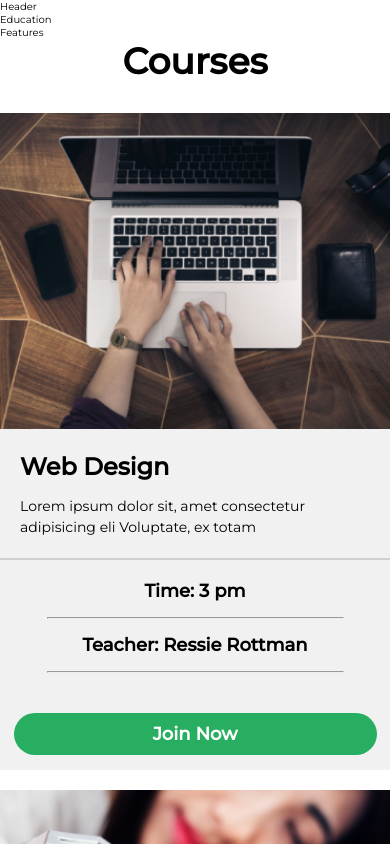
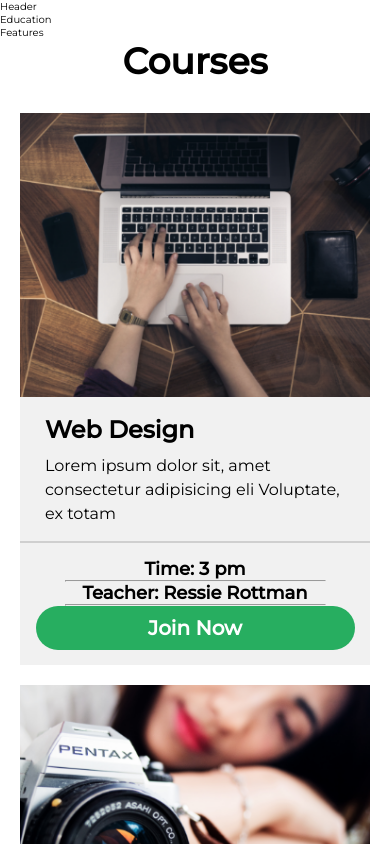
Before and after one commit to tatu7/education_project, a React (Create React App) app: page / in a window 390 px wide. Shown: the top 844 px of the page. Built offline with nearby package versions, Linux system fonts and the light colour scheme.

Commit message:
responsive finish

```diff
--- a/src/components/Courses/_courses.scss
+++ b/src/components/Courses/_courses.scss
@@ -1,7 +1,7 @@
+$breakpoint-phone: 390px;
+$breakpoint-lanscape: 1280px;
+$breakpoint-tablet: 790px;
 .courses {
-  $breakpoint-phone: 390px;
-  @media (max-width: $breakpoint-phone) {
-  }
   .title {
     font-size: 48px;
     font-weight: bold;
@@ -12,18 +12,28 @@
     }
   }
   .main {
-    display: grid;
-    grid-template-columns: 1fr 1fr 1fr;
+    display: flex;
     align-items: center;
-    width: 100%;
-    margin: 0 auto;
+    justify-content: center;
     gap: 30px;
     @media (max-width: $breakpoint-phone) {
+      display: grid;
       grid-template-columns: 1fr;
       gap: 20px;
     }
+    @media (max-width: $breakpoint-lanscape) {
+      display: flex;
+      flex-wrap: wrap;
+    }
     .course {
       background-color: #f1f1f1;
+      max-width: 385px;
+      @media (max-width: $breakpoint-tablet) {
+        max-width: 300px;
+      }
+      @media (max-width: $breakpoint-phone) {
+        max-width: 350px;
+      }
       .img {
         img {
           width: 100%;
@@ -40,10 +50,16 @@
           padding: 20px;
           gap: 15px;
         }
-
+        @media (max-width: $breakpoint-lanscape) {
+          padding: 15px 25px;
+          gap: 10px;
+        }
         .heading_secondary {
           font-size: 30px;
           font-weight: bold;
+          @media (max-width: $breakpoint-lanscape) {
+            font-size: 24px;
+          }
           @media (max-width: $breakpoint-phone) {
             font-size: 24px;
           }
@@ -53,6 +69,9 @@
           line-height: 1.5;
           @media (max-width: $breakpoint-phone) {
             font-size: 14px;
+          }
+          @media (max-width: $breakpoint-lanscape) {
+            font-size: 16px;
           }
         }
       }
@@ -64,15 +83,20 @@
         flex-direction: column;
         align-items: center;
         font-weight: bold;
-        gap: 10px;
+        gap: 5px;
         @media (max-width: $breakpoint-phone) {
           font-size: 18px;
           padding: 15px 30px;
         }
+        @media (max-width: $breakpoint-lanscape) {
+          gap: 0;
+          font-size: 18px;
+        }
         .time {
-          padding: 10px;
-          @media (max-width: $breakpoint-phone) {
-            padding: 5px;
+          padding: 5px;
+          text-align: center;
+          @media (max-width: $breakpoint-lanscape) {
+            padding: 0;
           }
         }
         hr {
@@ -95,6 +119,10 @@
             font-size: 18px;
             width: 110%;
           }
+          @media (max-width: $breakpoint-lanscape) {
+            margin-top: 0;
+            font-size: 20px;
+          }
         }
       }
     }
```
